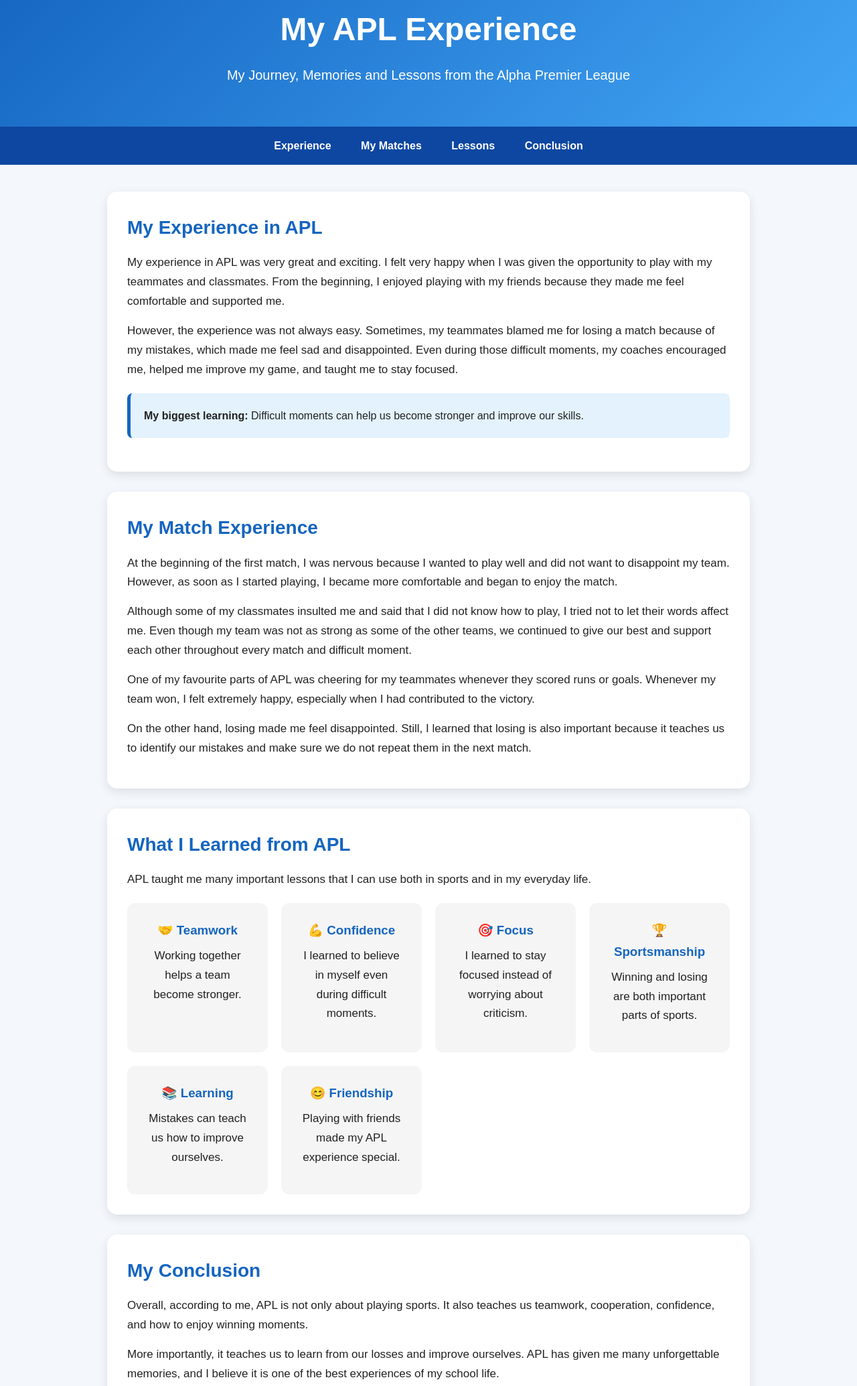
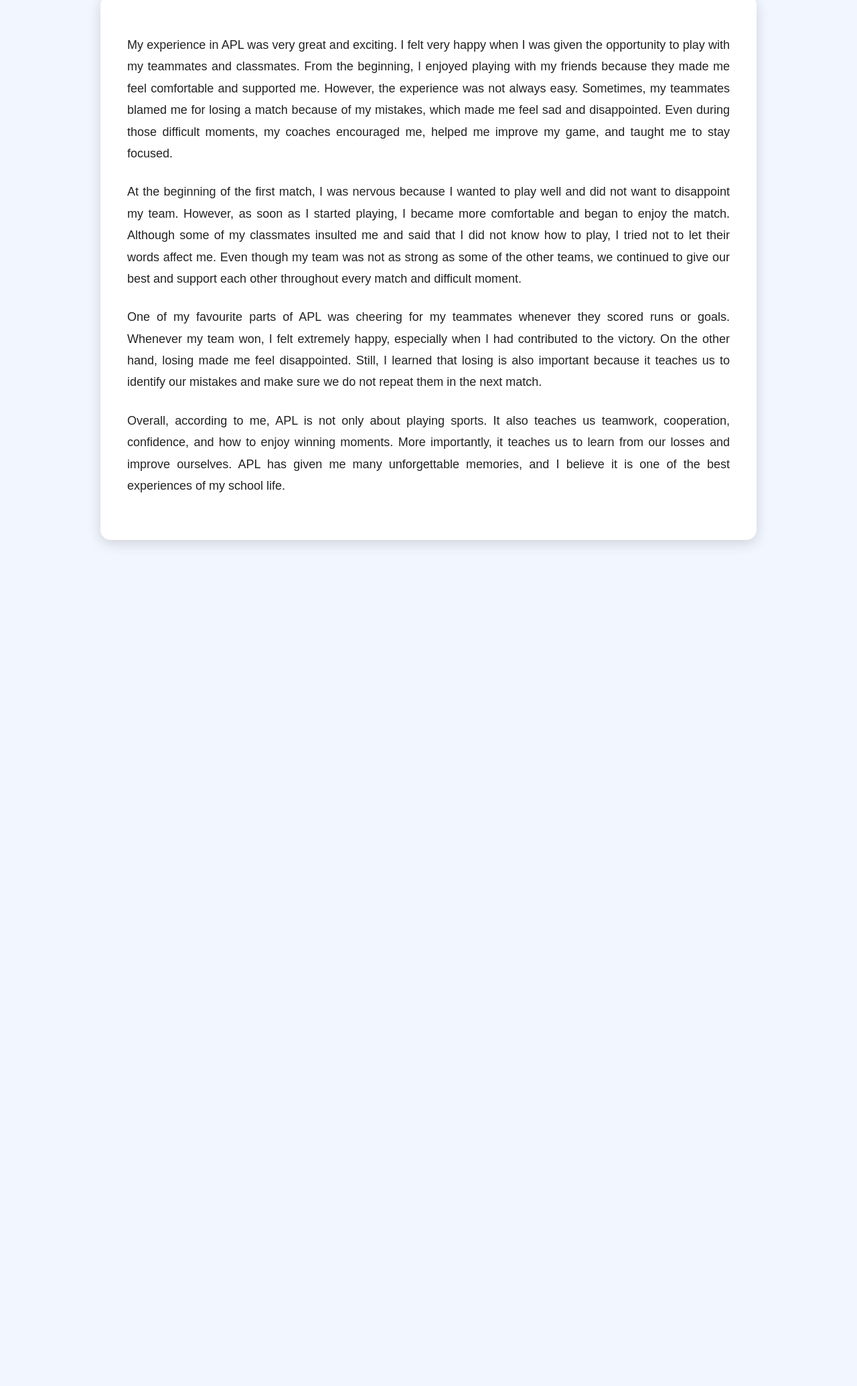
Before and after one commit to notakhil18-ops/APL-WEBSITE-SCHOOL, a plain HTML site: page index.html in a window 1280 px wide. Shown: the part 57-2126 px from the top of the page at 67% size. After the commit the page ends 913 px from the top, so only its background shows below. Drawn offline with Linux system fonts and the light colour scheme.

Commit message:
Add files via upload

```diff
--- a/index.html
+++ b/index.html
@@ -4,288 +4,80 @@
     <meta charset="UTF-8">
     <meta name="viewport" content="width=device-width, initial-scale=1.0">
 
-    <title>My APL Experience</title>
-
     <style>
-        * {
+        body {
             margin: 0;
-            padding: 0;
-            box-sizing: border-box;
-        }
-
-        body {
             font-family: Arial, sans-serif;
-            background: #f4f7fb;
+            background-color: #f2f6ff;
             color: #222;
-            line-height: 1.7;
-        }
-
-        header {
-            background: linear-gradient(135deg, #1565c0, #42a5f5);
-            color: white;
-            text-align: center;
-            padding: 60px 20px;
-        }
-
-        header h1 {
-            font-size: 48px;
-            margin-bottom: 10px;
-        }
-
-        header p {
-            font-size: 20px;
-        }
-
-        nav {
-            background: #0d47a1;
-            text-align: center;
-            padding: 15px;
-            position: sticky;
-            top: 0;
-            z-index: 100;
-        }
-
-        nav a {
-            color: white;
-            text-decoration: none;
-            margin: 0 20px;
-            font-weight: bold;
-        }
-
-        nav a:hover {
-            color: #ffeb3b;
         }
 
         .container {
-            max-width: 1000px;
-            margin: 40px auto;
-            padding: 0 20px;
+            width: 80%;
+            max-width: 900px;
+            margin: 50px auto;
+            background-color: white;
+            padding: 40px;
+            border-radius: 15px;
+            box-shadow: 0 5px 20px rgba(0, 0, 0, 0.15);
         }
 
-        .card {
-            background: white;
-            padding: 30px;
-            margin-bottom: 30px;
-            border-radius: 15px;
-            box-shadow: 0 5px 15px rgba(0,0,0,0.1);
-        }
-
-        .card h2 {
-            color: #1565c0;
-            margin-bottom: 15px;
-            font-size: 28px;
-        }
-
-        .card p {
-            font-size: 17px;
-            margin-bottom: 15px;
-        }
-
-        .highlight {
-            background: #e3f2fd;
-            border-left: 5px solid #1565c0;
-            padding: 20px;
-            margin: 20px 0;
-            border-radius: 8px;
-        }
-
-        .lessons {
-            display: grid;
-            grid-template-columns: repeat(auto-fit, minmax(200px, 1fr));
-            gap: 20px;
-            margin-top: 20px;
-        }
-
-        .lesson {
-            background: #f5f5f5;
-            padding: 25px;
-            text-align: center;
-            border-radius: 12px;
-        }
-
-        .lesson h3 {
-            color: #1565c0;
-            margin-bottom: 8px;
-        }
-
-        footer {
-            background: #0d47a1;
-            color: white;
-            text-align: center;
-            padding: 25px;
-            margin-top: 40px;
-        }
-
-        @media (max-width: 600px) {
-            header h1 {
-                font-size: 34px;
-            }
-
-            nav a {
-                margin: 0 8px;
-                font-size: 14px;
-            }
-
-            .card {
-                padding: 20px;
-            }
+        p {
+            font-size: 18px;
+            line-height: 1.8;
+            text-align: justify;
+            margin-bottom: 25px;
         }
     </style>
 </head>
 
 <body>
 
-    <!-- Header -->
-    <header>
-        <h1>My APL Experience</h1>
-        <p>My Journey, Memories and Lessons from the Alpha Premier League</p>
-    </header>
-
-    <!-- Navigation -->
-    <nav>
-        <a href="#experience">Experience</a>
-        <a href="#matches">My Matches</a>
-        <a href="#lessons">Lessons</a>
-        <a href="#conclusion">Conclusion</a>
-    </nav>
-
     <div class="container">
 
-        <!-- Experience Section -->
-        <section class="card" id="experience">
-            <h2>My Experience in APL</h2>
-
         <p>
-                My experience in APL was very great and exciting. I felt very
-                happy when I was given the opportunity to play with my teammates
-                and classmates. From the beginning, I enjoyed playing with my
-                friends because they made me feel comfortable and supported me.
+            My experience in APL was very great and exciting. I felt very happy
+            when I was given the opportunity to play with my teammates and
+            classmates. From the beginning, I enjoyed playing with my friends
+            because they made me feel comfortable and supported me. However,
+            the experience was not always easy. Sometimes, my teammates blamed
+            me for losing a match because of my mistakes, which made me feel
+            sad and disappointed. Even during those difficult moments, my
+            coaches encouraged me, helped me improve my game, and taught me
+            to stay focused.
         </p>
 
         <p>
-                However, the experience was not always easy. Sometimes, my
-                teammates blamed me for losing a match because of my mistakes,
-                which made me feel sad and disappointed. Even during those
-                difficult moments, my coaches encouraged me, helped me improve
-                my game, and taught me to stay focused.
-            </p>
-
-            <div class="highlight">
-                <strong>My biggest learning:</strong>
-                Difficult moments can help us become stronger and improve our
-                skills.
-            </div>
-        </section>
-
-        <!-- Matches Section -->
-        <section class="card" id="matches">
-            <h2>My Match Experience</h2>
-
-            <p>
-                At the beginning of the first match, I was nervous because I
-                wanted to play well and did not want to disappoint my team.
-                However, as soon as I started playing, I became more comfortable
-                and began to enjoy the match.
-            </p>
-
-            <p>
-                Although some of my classmates insulted me and said that I did
-                not know how to play, I tried not to let their words affect me.
-                Even though my team was not as strong as some of the other
-                teams, we continued to give our best and support each other
-                throughout every match and difficult moment.
+            At the beginning of the first match, I was nervous because I wanted
+            to play well and did not want to disappoint my team. However, as
+            soon as I started playing, I became more comfortable and began to
+            enjoy the match. Although some of my classmates insulted me and
+            said that I did not know how to play, I tried not to let their
+            words affect me. Even though my team was not as strong as some of
+            the other teams, we continued to give our best and support each
+            other throughout every match and difficult moment.
         </p>
 
         <p>
             One of my favourite parts of APL was cheering for my teammates
-                whenever they scored runs or goals. Whenever my team won, I
-                felt extremely happy, especially when I had contributed to the
-                victory.
-            </p>
-
-            <p>
+            whenever they scored runs or goals. Whenever my team won, I felt
+            extremely happy, especially when I had contributed to the victory.
             On the other hand, losing made me feel disappointed. Still, I
             learned that losing is also important because it teaches us to
-                identify our mistakes and make sure we do not repeat them in
-                the next match.
+            identify our mistakes and make sure we do not repeat them in the
+            next match.
         </p>
-        </section>
-
-        <!-- Lessons Section -->
-        <section class="card" id="lessons">
-            <h2>What I Learned from APL</h2>
-
-            <p>
-                APL taught me many important lessons that I can use both in
-                sports and in my everyday life.
-            </p>
-
-            <div class="lessons">
-
-                <div class="lesson">
-                    <h3>🤝 Teamwork</h3>
-                    <p>Working together helps a team become stronger.</p>
-                </div>
-
-                <div class="lesson">
-                    <h3>💪 Confidence</h3>
-                    <p>I learned to believe in myself even during difficult moments.</p>
-                </div>
-
-                <div class="lesson">
-                    <h3>🎯 Focus</h3>
-                    <p>I learned to stay focused instead of worrying about criticism.</p>
-                </div>
-
-                <div class="lesson">
-                    <h3>🏆 Sportsmanship</h3>
-                    <p>Winning and losing are both important parts of sports.</p>
-                </div>
-
-                <div class="lesson">
-                    <h3>📚 Learning</h3>
-                    <p>Mistakes can teach us how to improve ourselves.</p>
-                </div>
-
-                <div class="lesson">
-                    <h3>😊 Friendship</h3>
-                    <p>Playing with friends made my APL experience special.</p>
-                </div>
-
-            </div>
-        </section>
-
-        <!-- Conclusion -->
-        <section class="card" id="conclusion">
-            <h2>My Conclusion</h2>
 
         <p>
             Overall, according to me, APL is not only about playing sports.
             It also teaches us teamwork, cooperation, confidence, and how
-                to enjoy winning moments.
+            to enjoy winning moments. More importantly, it teaches us to
+            learn from our losses and improve ourselves. APL has given me
+            many unforgettable memories, and I believe it is one of the
+            best experiences of my school life.
         </p>
-
-            <p>
-                More importantly, it teaches us to learn from our losses and
-                improve ourselves. APL has given me many unforgettable memories,
-                and I believe it is one of the best experiences of my school
-                life.
-            </p>
-
-            <div class="highlight">
-                <strong>APL is more than a competition — it is an experience
-                that teaches us, challenges us, and creates unforgettable
-                memories.</strong>
-            </div>
-        </section>
 
     </div>
 
-    <!-- Footer -->
-    <footer>
-        <p>© 2026 My APL Experience</p>
-        <p>Created as a school project</p>
-    </footer>
-
 </body>
 </html>
```
Lines whose indentation alone changed are shown as unchanged.
